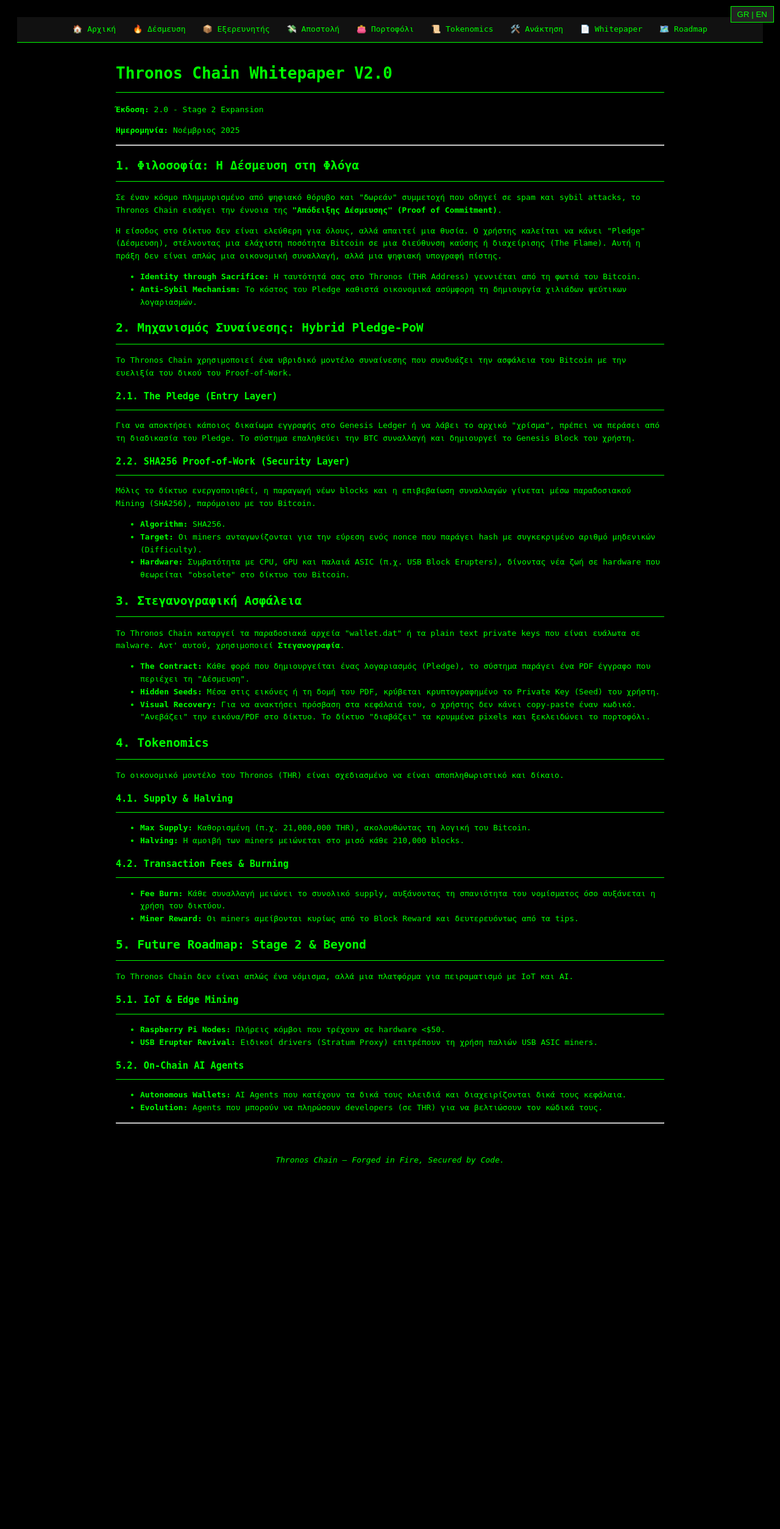
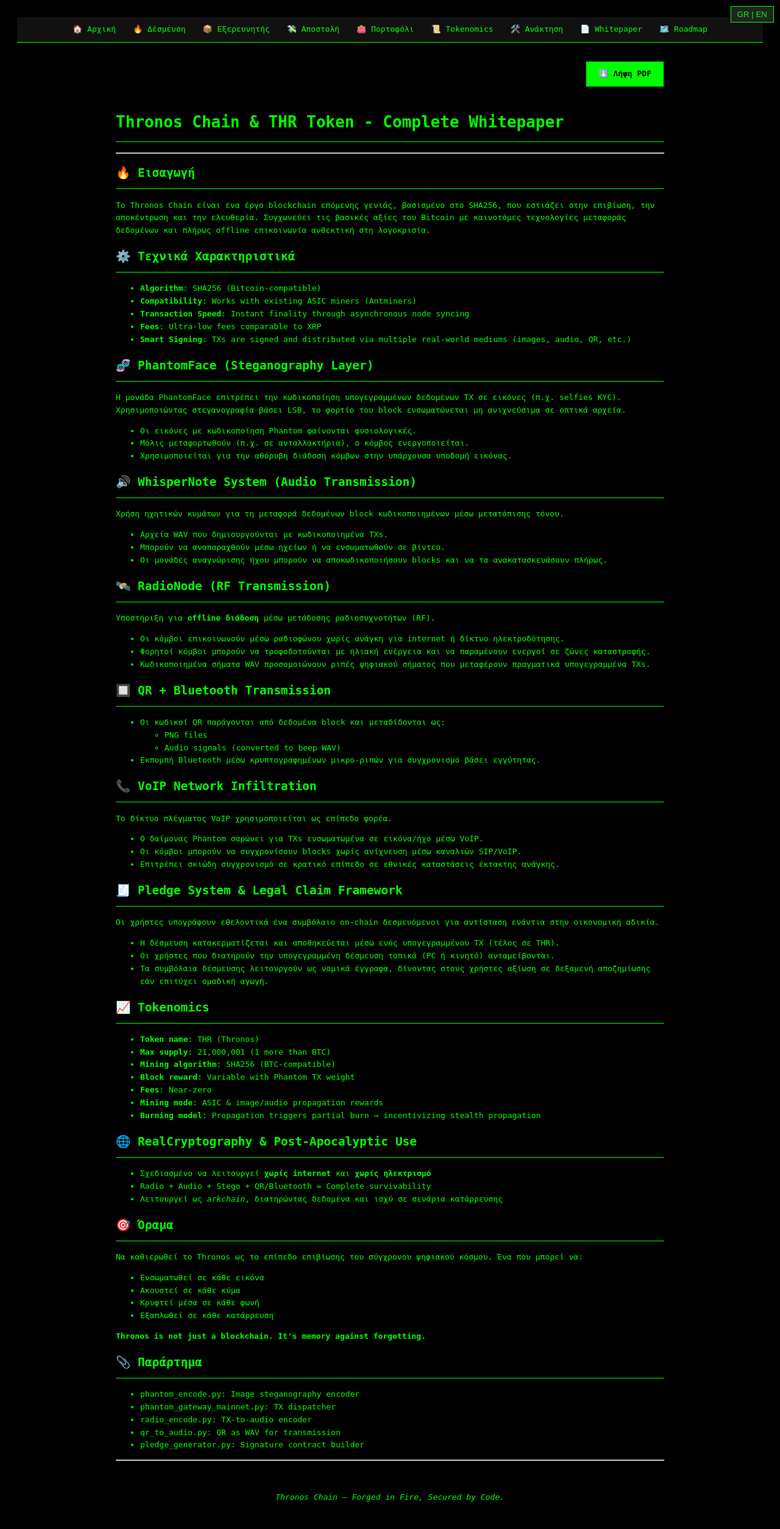
Before and after one commit to Tsipchain/thronos-V3, a Flask app: page /whitepaper in a window 1280 px wide. Shown: the whole page at 61% size. Before the commit the page ends 1910 px from the top, so only its background shows below. Run offline with Flask 2, Linux system fonts and the light colour scheme.

Commit message:
Update whitepaper.html

```diff
--- a/templates/whitepaper.html
+++ b/templates/whitepaper.html
@@ -47,6 +47,19 @@
         cursor: pointer;
     }
     .lang-en { display: none; }
+    .btn-download {
+        display: inline-block;
+        background: #0f0;
+        color: #000;
+        padding: 10px 20px;
+        margin-bottom: 20px;
+        font-weight: bold;
+        text-decoration: none;
+        border: 1px solid #000;
+    }
+    .btn-download:hover {
+        background: #0c0;
+    }
   </style>
 </head>
 <body>
@@ -66,89 +79,134 @@
 </div>
 
 <div class="container">
-  <h1>Thronos Chain Whitepaper V2.0</h1>
-  <p><strong><span class="lang-el">Έκδοση</span><span class="lang-en">Version</span>:</strong> 2.0 - Stage 2 Expansion</p>
-  <p><strong><span class="lang-el">Ημερομηνία</span><span class="lang-en">Date</span>:</strong> <span class="lang-el">Νοέμβριος 2025</span><span class="lang-en">November 2025</span></p>
+  <div style="text-align:right;">
+    <a href="/static/Thronos_Whitepaper.pdf" class="btn-download" download>
+        ⬇️ <span class="lang-el">Λήψη PDF</span><span class="lang-en">Download PDF</span>
+    </a>
+  </div>
+
+  <h1>Thronos Chain & THR Token - Complete Whitepaper</h1>
   <hr>
 
-  <h2>1. <span class="lang-el">Φιλοσοφία: Η Δέσμευση στη Φλόγα</span><span class="lang-en">Philosophy: The Pledge to the Flame</span></h2>
+  <h2>🔥 <span class="lang-el">Εισαγωγή</span><span class="lang-en">Introduction</span></h2>
   <p>
-    <span class="lang-el">Σε έναν κόσμο πλημμυρισμένο από ψηφιακό θόρυβο και "δωρεάν" συμμετοχή που οδηγεί σε spam και sybil attacks, το Thronos Chain εισάγει την έννοια της <strong>"Απόδειξης Δέσμευσης" (Proof of Commitment)</strong>.</span>
-    <span class="lang-en">In a world flooded with digital noise and "free" participation leading to spam and sybil attacks, Thronos Chain introduces the concept of <strong>"Proof of Commitment"</strong>.</span>
+    <span class="lang-el">Το Thronos Chain είναι ένα έργο blockchain επόμενης γενιάς, βασισμένο στο SHA256, που εστιάζει στην επιβίωση, την αποκέντρωση και την ελευθερία. Συγχωνεύει τις βασικές αξίες του Bitcoin με καινοτόμες τεχνολογίες μεταφοράς δεδομένων και πλήρως offline επικοινωνία ανθεκτική στη λογοκρισία.</span>
+    <span class="lang-en">Thronos Chain is a next-generation, SHA256-based blockchain project focused on survivability, decentralization, and freedom. It merges the core values of Bitcoin with innovative data transport technologies and fully offline, censorship-resistant communication.</span>
   </p>
+
+  <h2>⚙️ <span class="lang-el">Τεχνικά Χαρακτηριστικά</span><span class="lang-en">Technical Characteristics</span></h2>
+  <ul>
+    <li><strong>Algorithm</strong>: SHA256 (Bitcoin-compatible)</li>
+    <li><strong>Compatibility</strong>: Works with existing ASIC miners (Antminers)</li>
+    <li><strong>Transaction Speed</strong>: Instant finality through asynchronous node syncing</li>
+    <li><strong>Fees</strong>: Ultra-low fees comparable to XRP</li>
+    <li><strong>Smart Signing</strong>: TXs are signed and distributed via multiple real-world mediums (images, audio, QR, etc.)</li>
+  </ul>
+
+  <h2>🧬 PhantomFace (Steganography Layer)</h2>
   <p>
-    <span class="lang-el">Η είσοδος στο δίκτυο δεν είναι ελεύθερη για όλους, αλλά απαιτεί μια θυσία. Ο χρήστης καλείται να κάνει "Pledge" (Δέσμευση), στέλνοντας μια ελάχιστη ποσότητα Bitcoin σε μια διεύθυνση καύσης ή διαχείρισης (The Flame). Αυτή η πράξη δεν είναι απλώς μια οικονομική συναλλαγή, αλλά μια ψηφιακή υπογραφή πίστης.</span>
-    <span class="lang-en">Entry into the network is not free for all but requires a sacrifice. The user is asked to "Pledge," sending a minimal amount of Bitcoin to a burn or management address (The Flame). This act is not just a financial transaction but a digital signature of loyalty.</span>
+    <span class="lang-el">Η μονάδα PhantomFace επιτρέπει την κωδικοποίηση υπογεγραμμένων δεδομένων TX σε εικόνες (π.χ. selfies KYC). Χρησιμοποιώντας στεγανογραφία βάσει LSB, το φορτίο του block ενσωματώνεται μη ανιχνεύσιμα σε οπτικά αρχεία.</span>
+    <span class="lang-en">The PhantomFace module allows encoding of signed TX data into images (e.g., KYC selfies). Using LSB-based steganography, the block payload is undetectably embedded into visual files.</span>
   </p>
   <ul>
-    <li><strong>Identity through Sacrifice:</strong> <span class="lang-el">Η ταυτότητά σας στο Thronos (THR Address) γεννιέται από τη φωτιά του Bitcoin.</span><span class="lang-en">Your identity in Thronos (THR Address) is born from the fire of Bitcoin.</span></li>
-    <li><strong>Anti-Sybil Mechanism:</strong> <span class="lang-el">Το κόστος του Pledge καθιστά οικονομικά ασύμφορη τη δημιουργία χιλιάδων ψεύτικων λογαριασμών.</span><span class="lang-en">The cost of the Pledge makes creating thousands of fake accounts economically unviable.</span></li>
+    <li><span class="lang-en">Phantom-encoded images look normal.</span><span class="lang-el">Οι εικόνες με κωδικοποίηση Phantom φαίνονται φυσιολογικές.</span></li>
+    <li><span class="lang-en">Once uploaded (e.g., to exchanges), the node gets activated.</span><span class="lang-el">Μόλις μεταφορτωθούν (π.χ. σε ανταλλακτήρια), ο κόμβος ενεργοποιείται.</span></li>
+    <li><span class="lang-en">Used for stealth propagation of nodes into existing image infrastructure.</span><span class="lang-el">Χρησιμοποιείται για την αθόρυβη διάδοση κόμβων στην υπάρχουσα υποδομή εικόνας.</span></li>
   </ul>
 
-  <h2>2. <span class="lang-el">Μηχανισμός Συναίνεσης: Hybrid Pledge-PoW</span><span class="lang-en">Consensus Mechanism: Hybrid Pledge-PoW</span></h2>
+  <h2>🔊 WhisperNote System (Audio Transmission)</h2>
   <p>
-    <span class="lang-el">Το Thronos Chain χρησιμοποιεί ένα υβριδικό μοντέλο συναίνεσης που συνδυάζει την ασφάλεια του Bitcoin με την ευελιξία του δικού του Proof-of-Work.</span>
-    <span class="lang-en">Thronos Chain uses a hybrid consensus model combining Bitcoin's security with the flexibility of its own Proof-of-Work.</span>
-  </p>
-
-  <h3>2.1. The Pledge (Entry Layer)</h3>
-  <p>
-    <span class="lang-el">Για να αποκτήσει κάποιος δικαίωμα εγγραφής στο Genesis Ledger ή να λάβει το αρχικό "χρίσμα", πρέπει να περάσει από τη διαδικασία του Pledge. Το σύστημα επαληθεύει την BTC συναλλαγή και δημιουργεί το Genesis Block του χρήστη.</span>
-    <span class="lang-en">To gain the right to register in the Genesis Ledger or receive the initial "anointing," one must go through the Pledge process. The system verifies the BTC transaction and creates the user's Genesis Block.</span>
-  </p>
-
-  <h3>2.2. SHA256 Proof-of-Work (Security Layer)</h3>
-  <p>
-    <span class="lang-el">Μόλις το δίκτυο ενεργοποιηθεί, η παραγωγή νέων blocks και η επιβεβαίωση συναλλαγών γίνεται μέσω παραδοσιακού Mining (SHA256), παρόμοιου με του Bitcoin.</span>
-    <span class="lang-en">Once the network is activated, new block production and transaction confirmation occur via traditional Mining (SHA256), similar to Bitcoin.</span>
+    <span class="lang-en">Using sound waves to carry block payloads encoded via tone-shifting.</span>
+    <span class="lang-el">Χρήση ηχητικών κυμάτων για τη μεταφορά δεδομένων block κωδικοποιημένων μέσω μετατόπισης τόνου.</span>
   </p>
   <ul>
-    <li><strong>Algorithm:</strong> SHA256.</li>
-    <li><strong>Target:</strong> <span class="lang-el">Οι miners ανταγωνίζονται για την εύρεση ενός nonce που παράγει hash με συγκεκριμένο αριθμό μηδενικών (Difficulty).</span><span class="lang-en">Miners compete to find a nonce that produces a hash with a specific number of zeros (Difficulty).</span></li>
-    <li><strong>Hardware:</strong> <span class="lang-el">Συμβατότητα με CPU, GPU και παλαιά ASIC (π.χ. USB Block Erupters), δίνοντας νέα ζωή σε hardware που θεωρείται "obsolete" στο δίκτυο του Bitcoin.</span><span class="lang-en">Compatible with CPU, GPU, and old ASICs (e.g., USB Block Erupters), giving new life to hardware considered "obsolete" on the Bitcoin network.</span></li>
+    <li><span class="lang-en">WAV files created with encoded TXs.</span><span class="lang-el">Αρχεία WAV που δημιουργούνται με κωδικοποιημένα TXs.</span></li>
+    <li><span class="lang-en">Can be played via speakers or embedded in videos.</span><span class="lang-el">Μπορούν να αναπαραχθούν μέσω ηχείων ή να ενσωματωθούν σε βίντεο.</span></li>
+    <li><span class="lang-en">Audio recognition modules can decode blocks and reconstruct them fully.</span><span class="lang-el">Οι μονάδες αναγνώρισης ήχου μπορούν να αποκωδικοποιήσουν blocks και να τα ανακατασκευάσουν πλήρως.</span></li>
   </ul>
 
-  <h2>3. <span class="lang-el">Στεγανογραφική Ασφάλεια</span><span class="lang-en">Steganographic Security</span></h2>
+  <h2>🛰️ RadioNode (RF Transmission)</h2>
   <p>
-    <span class="lang-el">Το Thronos Chain καταργεί τα παραδοσιακά αρχεία "wallet.dat" ή τα plain text private keys που είναι ευάλωτα σε malware. Αντ' αυτού, χρησιμοποιεί <strong>Στεγανογραφία</strong>.</span>
-    <span class="lang-en">Thronos Chain eliminates traditional "wallet.dat" files or plain text private keys vulnerable to malware. Instead, it uses <strong>Steganography</strong>.</span>
+    <span class="lang-en">Support for <strong>offline propagation</strong> through RF-based transmission.</span>
+    <span class="lang-el">Υποστήριξη για <strong>offline διάδοση</strong> μέσω μετάδοσης ραδιοσυχνοτήτων (RF).</span>
   </p>
   <ul>
-    <li><strong>The Contract:</strong> <span class="lang-el">Κάθε φορά που δημιουργείται ένας λογαριασμός (Pledge), το σύστημα παράγει ένα PDF έγγραφο που περιέχει τη "Δέσμευση".</span><span class="lang-en">Every time an account (Pledge) is created, the system generates a PDF document containing the "Pledge."</span></li>
-    <li><strong>Hidden Seeds:</strong> <span class="lang-el">Μέσα στις εικόνες ή τη δομή του PDF, κρύβεται κρυπτογραφημένο το Private Key (Seed) του χρήστη.</span><span class="lang-en">Inside the images or PDF structure, the user's Private Key (Seed) is hidden and encrypted.</span></li>
-    <li><strong>Visual Recovery:</strong> <span class="lang-el">Για να ανακτήσει πρόσβαση στα κεφάλαιά του, ο χρήστης δεν κάνει copy-paste έναν κωδικό. "Ανεβάζει" την εικόνα/PDF στο δίκτυο. Το δίκτυο "διαβάζει" τα κρυμμένα pixels και ξεκλειδώνει το πορτοφόλι.</span><span class="lang-en">To recover access to funds, the user doesn't copy-paste a code. They "upload" the image/PDF to the network. The network "reads" the hidden pixels and unlocks the wallet.</span></li>
+    <li><span class="lang-en">Nodes communicate via radio without need for internet or power grid.</span><span class="lang-el">Οι κόμβοι επικοινωνούν μέσω ραδιοφώνου χωρίς ανάγκη για internet ή δίκτυο ηλεκτροδότησης.</span></li>
+    <li><span class="lang-en">Portable nodes can be solar-powered and remain active in disaster zones.</span><span class="lang-el">Φορητοί κόμβοι μπορούν να τροφοδοτούνται με ηλιακή ενέργεια και να παραμένουν ενεργοί σε ζώνες καταστροφής.</span></li>
+    <li><span class="lang-en">Encoded WAV signals simulate digital signal bursts carrying real signed TXs.</span><span class="lang-el">Κωδικοποιημένα σήματα WAV προσομοιώνουν ριπές ψηφιακού σήματος που μεταφέρουν πραγματικά υπογεγραμμένα TXs.</span></li>
   </ul>
 
-  <h2>4. Tokenomics</h2>
-  <p>
-    <span class="lang-el">Το οικονομικό μοντέλο του Thronos (THR) είναι σχεδιασμένο να είναι αποπληθωριστικό και δίκαιο.</span>
-    <span class="lang-en">The Thronos (THR) economic model is designed to be deflationary and fair.</span>
-  </p>
-  <h3>4.1. Supply & Halving</h3>
+  <h2>🔲 QR + Bluetooth Transmission</h2>
   <ul>
-    <li><strong>Max Supply:</strong> <span class="lang-el">Καθορισμένη (π.χ. 21,000,000 THR), ακολουθώντας τη λογική του Bitcoin.</span><span class="lang-en">Fixed (e.g., 21,000,000 THR), following Bitcoin's logic.</span></li>
-    <li><strong>Halving:</strong> <span class="lang-el">Η αμοιβή των miners μειώνεται στο μισό κάθε 210,000 blocks.</span><span class="lang-en">Miner rewards halve every 210,000 blocks.</span></li>
-  </ul>
-  <h3>4.2. Transaction Fees & Burning</h3>
-  <ul>
-    <li><strong>Fee Burn:</strong> <span class="lang-el">Κάθε συναλλαγή μειώνει το συνολικό supply, αυξάνοντας τη σπανιότητα του νομίσματος όσο αυξάνεται η χρήση του δικτύου.</span><span class="lang-en">Every transaction reduces the total supply, increasing scarcity as network usage grows.</span></li>
-    <li><strong>Miner Reward:</strong> <span class="lang-el">Οι miners αμείβονται κυρίως από το Block Reward και δευτερευόντως από τα tips.</span><span class="lang-en">Miners are rewarded primarily by Block Reward and secondarily by tips.</span></li>
+    <li><span class="lang-en">QR codes are generated from block payloads and transmitted as:</span><span class="lang-el">Οι κωδικοί QR παράγονται από δεδομένα block και μεταδίδονται ως:</span>
+      <ul>
+        <li>PNG files</li>
+        <li>Audio signals (converted to beep WAV)</li>
+      </ul>
+    </li>
+    <li><span class="lang-en">Bluetooth broadcasting via encrypted microbursts for proximity-based sync.</span><span class="lang-el">Εκπομπή Bluetooth μέσω κρυπτογραφημένων μικρο-ριπών για συγχρονισμό βάσει εγγύτητας.</span></li>
   </ul>
 
-  <h2>5. Future Roadmap: Stage 2 & Beyond</h2>
+  <h2>📞 VoIP Network Infiltration</h2>
   <p>
-    <span class="lang-el">Το Thronos Chain δεν είναι απλώς ένα νόμισμα, αλλά μια πλατφόρμα για πειραματισμό με IoT και AI.</span>
-    <span class="lang-en">Thronos Chain is not just a currency but a platform for experimentation with IoT and AI.</span>
+    <span class="lang-en">The VoIP mesh network is used as a carrier layer.</span>
+    <span class="lang-el">Το δίκτυο πλέγματος VoIP χρησιμοποιείται ως επίπεδο φορέα.</span>
   </p>
-  <h3>5.1. IoT & Edge Mining</h3>
   <ul>
-    <li><strong>Raspberry Pi Nodes:</strong> <span class="lang-el">Πλήρεις κόμβοι που τρέχουν σε hardware <$50.</span><span class="lang-en">Full nodes running on <$50 hardware.</span></li>
-    <li><strong>USB Erupter Revival:</strong> <span class="lang-el">Ειδικοί drivers (Stratum Proxy) επιτρέπουν τη χρήση παλιών USB ASIC miners.</span><span class="lang-en">Special drivers (Stratum Proxy) allow the use of old USB ASIC miners.</span></li>
+    <li><span class="lang-en">Phantom daemon scans for TXs embedded in image/audio over VoIP.</span><span class="lang-el">Ο δαίμονας Phantom σαρώνει για TXs ενσωματωμένα σε εικόνα/ήχο μέσω VoIP.</span></li>
+    <li><span class="lang-en">Nodes can sync blocks without detection via SIP/VoIP channels.</span><span class="lang-el">Οι κόμβοι μπορούν να συγχρονίσουν blocks χωρίς ανίχνευση μέσω καναλιών SIP/VoIP.</span></li>
+    <li><span class="lang-en">Allows state-level shadow synchronization in national emergencies.</span><span class="lang-el">Επιτρέπει σκιώδη συγχρονισμό σε κρατικό επίπεδο σε εθνικές καταστάσεις έκτακτης ανάγκης.</span></li>
   </ul>
-  <h3>5.2. On-Chain AI Agents</h3>
+
+  <h2>🧾 Pledge System & Legal Claim Framework</h2>
+  <p>
+    <span class="lang-en">Users voluntarily sign an on-chain contract pledging resistance against financial injustice (e.g., MM exchanges, manipulated futures).</span>
+    <span class="lang-el">Οι χρήστες υπογράφουν εθελοντικά ένα συμβόλαιο on-chain δεσμευόμενοι για αντίσταση ενάντια στην οικονομική αδικία.</span>
+  </p>
   <ul>
-    <li><strong>Autonomous Wallets:</strong> <span class="lang-el">AI Agents που κατέχουν τα δικά τους κλειδιά και διαχειρίζονται δικά τους κεφάλαια.</span><span class="lang-en">AI Agents holding their own keys and managing their own funds.</span></li>
-    <li><strong>Evolution:</strong> <span class="lang-el">Agents που μπορούν να πληρώσουν developers (σε THR) για να βελτιώσουν τον κώδικά τους.</span><span class="lang-en">Agents that can pay developers (in THR) to improve their code.</span></li>
+    <li><span class="lang-en">The pledge is hashed and stored via a signed TX (fee in THR).</span><span class="lang-el">Η δέσμευση κατακερματίζεται και αποθηκεύεται μέσω ενός υπογεγραμμένου TX (τέλος σε THR).</span></li>
+    <li><span class="lang-en">Users keeping the signed pledge locally (PC or mobile) are rewarded.</span><span class="lang-el">Οι χρήστες που διατηρούν την υπογεγραμμένη δέσμευση τοπικά (PC ή κινητό) ανταμείβονται.</span></li>
+    <li><span class="lang-en">Pledge contracts act as legal standing documents, giving users claim to compensation pool if class action succeeds.</span><span class="lang-el">Τα συμβόλαια δέσμευσης λειτουργούν ως νομικά έγγραφα, δίνοντας στους χρήστες αξίωση σε δεξαμενή αποζημίωσης εάν επιτύχει ομαδική αγωγή.</span></li>
+  </ul>
+
+  <h2>📈 Tokenomics</h2>
+  <ul>
+    <li><strong>Token name</strong>: THR (Thronos)</li>
+    <li><strong>Max supply</strong>: 21,000,001 (1 more than BTC)</li>
+    <li><strong>Mining algorithm</strong>: SHA256 (BTC-compatible)</li>
+    <li><strong>Block reward</strong>: Variable with Phantom TX weight</li>
+    <li><strong>Fees</strong>: Near-zero</li>
+    <li><strong>Mining mode</strong>: ASIC & image/audio propagation rewards</li>
+    <li><strong>Burning model</strong>: Propagation triggers partial burn → incentivizing stealth propagation</li>
+  </ul>
+
+  <h2>🌐 RealCryptography & Post-Apocalyptic Use</h2>
+  <ul>
+    <li><span class="lang-en">Designed to function <strong>without internet</strong> and <strong>without electricity</strong></span><span class="lang-el">Σχεδιασμένο να λειτουργεί <strong>χωρίς internet</strong> και <strong>χωρίς ηλεκτρισμό</strong></span></li>
+    <li>Radio + Audio + Stego + QR/Bluetooth = Complete survivability</li>
+    <li><span class="lang-en">Acts as an <em>arkchain</em>, preserving data and power across collapse scenarios</span><span class="lang-el">Λειτουργεί ως <em>arkchain</em>, διατηρώντας δεδομένα και ισχύ σε σενάρια κατάρρευσης</span></li>
+  </ul>
+
+  <h2>🎯 <span class="lang-el">Όραμα</span><span class="lang-en">Vision</span></h2>
+  <p>
+    <span class="lang-en">To establish Thronos as the survival layer of the modern digital world. One that can be:</span>
+    <span class="lang-el">Να καθιερωθεί το Thronos ως το επίπεδο επιβίωσης του σύγχρονου ψηφιακού κόσμου. Ένα που μπορεί να:</span>
+  </p>
+  <ul>
+    <li><span class="lang-en">Embedded in every image</span><span class="lang-el">Ενσωματωθεί σε κάθε εικόνα</span></li>
+    <li><span class="lang-en">Heard in every wave</span><span class="lang-el">Ακουστεί σε κάθε κύμα</span></li>
+    <li><span class="lang-en">Hidden inside every voice</span><span class="lang-el">Κρυφτεί μέσα σε κάθε φωνή</span></li>
+    <li><span class="lang-en">Spread across every collapse</span><span class="lang-el">Εξαπλωθεί σε κάθε κατάρρευση</span></li>
+  </ul>
+  <p><strong>Thronos is not just a blockchain. It's memory against forgetting.</strong></p>
+
+  <h2>📎 <span class="lang-el">Παράρτημα</span><span class="lang-en">Appendix</span></h2>
+  <ul>
+    <li><code>phantom_encode.py</code>: Image steganography encoder</li>
+    <li><code>phantom_gateway_mainnet.py</code>: TX dispatcher</li>
+    <li><code>radio_encode.py</code>: TX-to-audio encoder</li>
+    <li><code>qr_to_audio.py</code>: QR as WAV for transmission</li>
+    <li><code>pledge_generator.py</code>: Signature contract builder</li>
   </ul>
 
   <hr>
```
